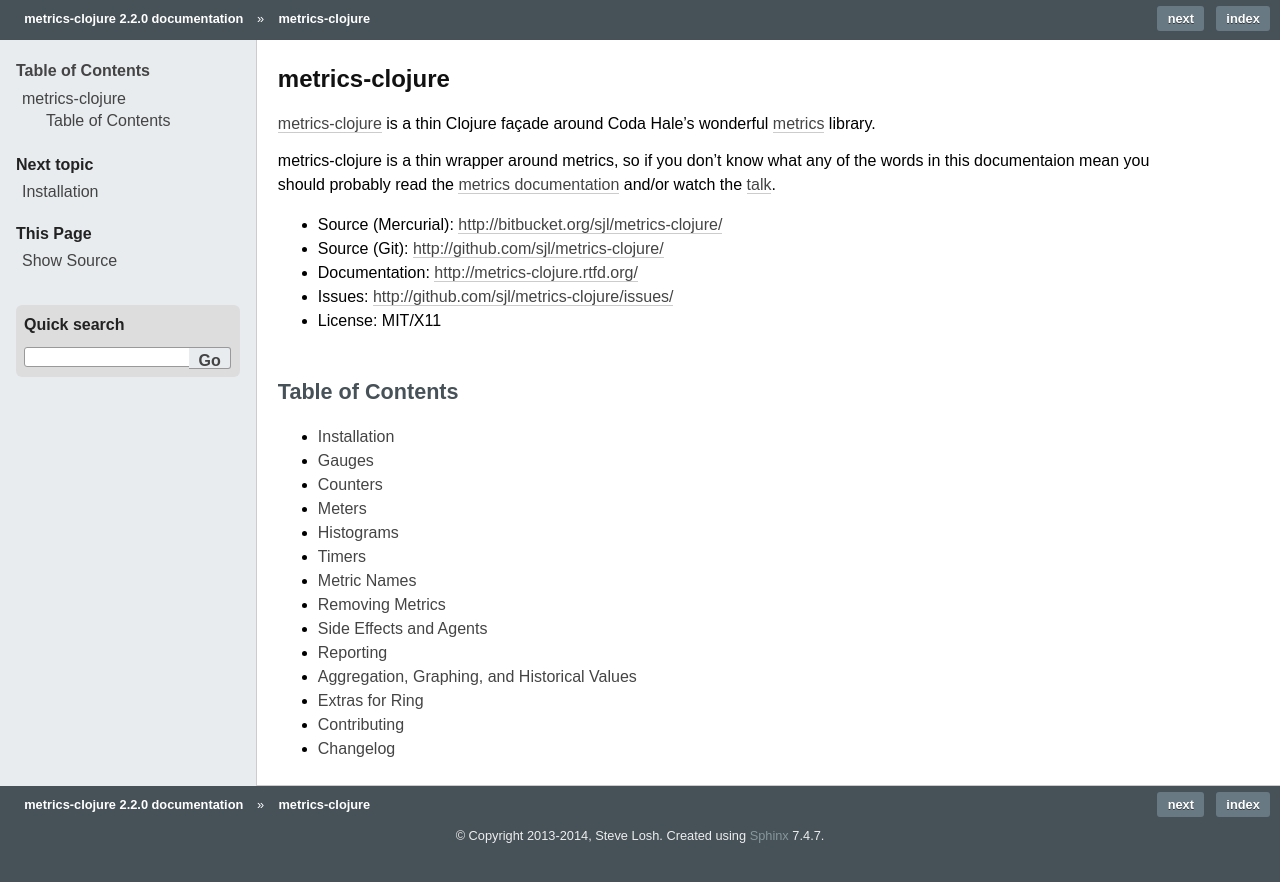
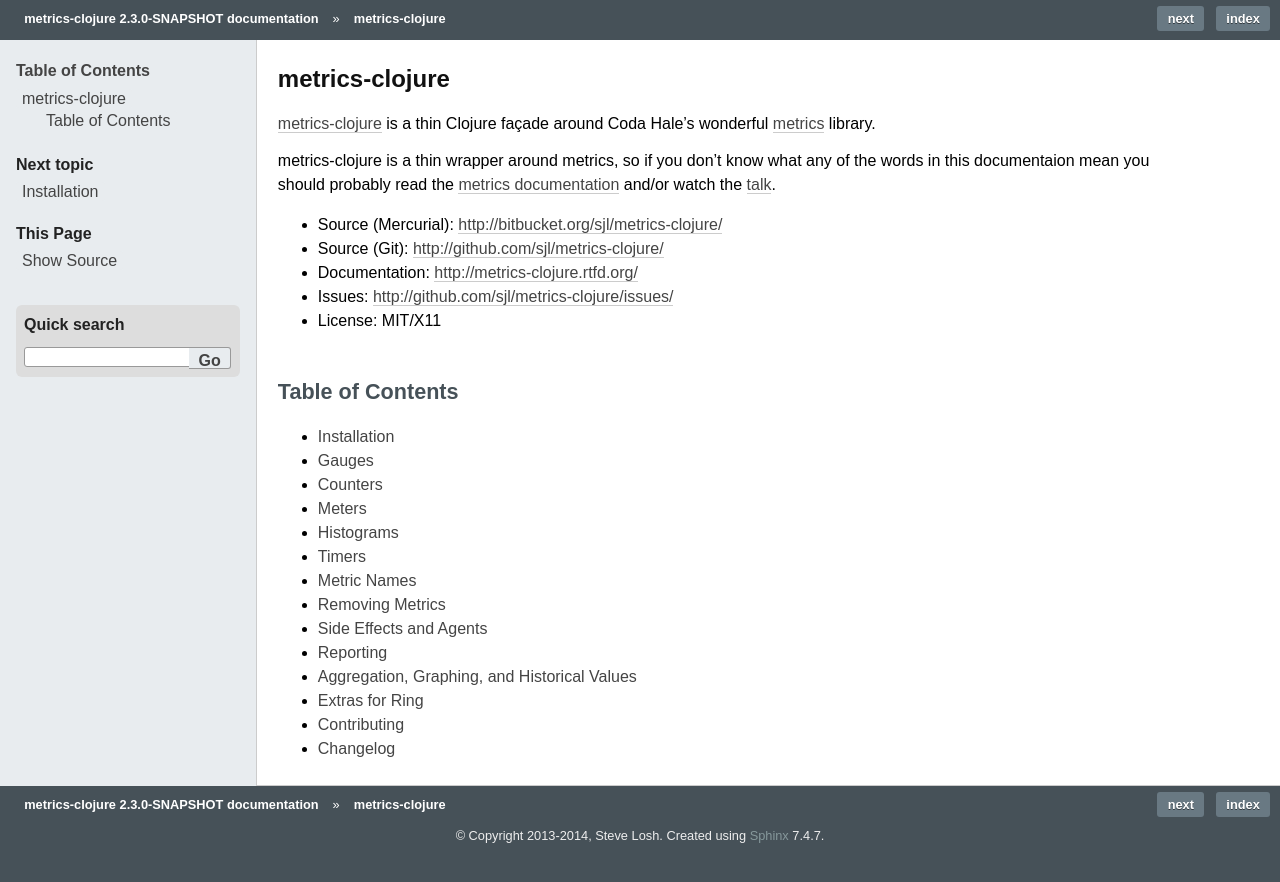
Before and after one commit to clj-commons/metrics-clojure, a Sphinx documentation site: the page built from docs/source/index.rst, in a window 1280 px wide. Shown: the top 882 px of the page. Built offline with Sphinx 7.4.7, drawn with Linux system fonts in a browser that asks for light colours.

Commit message:
2.3.0-beta1

```diff
--- a/docs/source/conf.py
+++ b/docs/source/conf.py
@@ -48,9 +48,9 @@ copyright = u'2013-2014, Steve Losh'
 # built documents.
 #
 # The short X.Y version.
-version = '2.2.0'
+version = '2.3.0-SNAPSHOT'
 # The full version, including alpha/beta/rc tags.
-release = '2.2.0'
+release = '2.3.0-SNAPSHOT'
 
 # The language for content autogenerated by Sphinx. Refer to documentation
 # for a list of supported languages.
```
Also changed, not shown: 5 other files.
